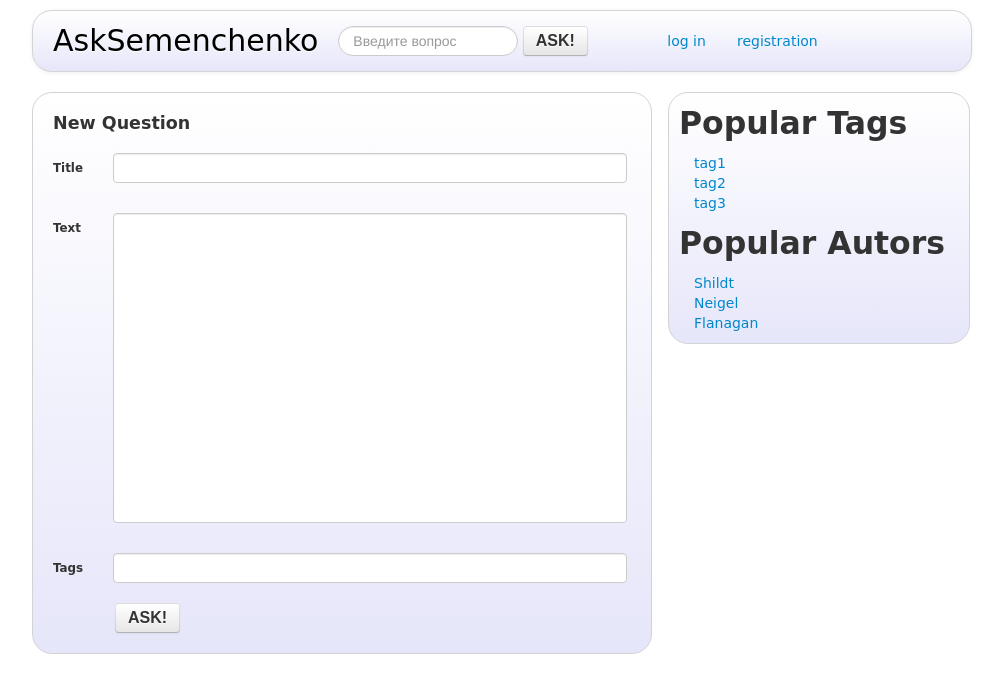
After one commit to SiiTP/ask_Semenchenko, a Django app: page /ask/ in a window 1280 px wide. The commit adds this page. Shown: the top 693 px of the page, without its empty margins (138-1141 px from the left). Run offline with Django 3.2, Linux system fonts and the light colour scheme; some libraries are stand-ins or nearby versions.

Commit message:
work with templates, static

```diff
--- a/ask_Semenchenko/urls.py
+++ b/ask_Semenchenko/urls.py
@@ -9,7 +9,10 @@ urlpatterns = patterns('',
     # url(r'^blog/', include('blog.urls')),
 
     url(r'^admin/', include(admin.site.urls)),
-    url(r'^$', main, name = 'main page'),
+    url(r'^$', main, name='main page'),
+    url(r'^ask/$', ask, name='asking'),
+    url(r'^question/$', question, name='question1'),
+    url(r'^image/$', image, name='abTesting'),
     url('^hello/$', hello),
     url('^postget/$', postget),
     url('^myHello/$', myHello),
--- a/ask_Semenchenko/views.py
+++ b/ask_Semenchenko/views.py
@@ -1,31 +1,50 @@
 from django.http import HttpResponse
 from django.shortcuts import render
 
+
 def hello(request):
-	#render(request,'picture.html',{})
-	return HttpResponse("Hello world! from views.py")
+    # render(request,'picture.html',{})
+    return HttpResponse("Hello world! from views.py")
+
 
 def postget(request):
-	outp =  """
-		<form action = "/postget/" method="post">
-			<label for="hello">Say hello!!!: </label>
+    outp = """
+        form action = "/postget/" method="post">
+            <label for="hello">Say hello!!!: </label>
 			<input id="hello" type="str" name="hello" value=""><br>
-			<button type="submit">
+        	<button type="submit">
 				OK
 			</button>
-	    	</form>
+	    </form>
 		%s
 		"""
-	if request.method == 'POST':
-		param = request.POST['hello']
-		outp = outp % ("You said :  " + str(param) + '\n')
-		return HttpResponse(outp)
-	return HttpResponse(outp)
+    if request.method == 'POST':
+        param = request.POST['hello']
+        outp = outp % ("You said :  " + str(param) + '\n')
+        return HttpResponse(outp)
+    return HttpResponse(outp)
+
 
 def myHello(request):
-	if request.method =='GET':
-		param=request.GET.get('param')
-		return HttpResponse("Get " + str(param))
+    if request.method == 'GET':
+        param = request.GET.get('param')
+        return HttpResponse("Get " + str(param))
+
 
 def main(request):
-	return render(request,'main.html',{})
+    #if request.method == 'GET':
+    #    regVariant = request.GET.get('regVariant')
+    #    context = {'regVariant' : regVariant}
+    return render(request, 'main.html', {})
+
+
+def ask(request):
+    return render(request, 'ask.html', {})
+
+
+def question(request):
+    return render(request, 'question.html', {})
+
+
+def image(request):
+    return render(request, 'image.html', {})
--- /dev/null
+++ b/static/styles/askStyle.css
@@ -0,0 +1,34 @@
+.askColumn{
+    border: solid 1px lightgray;
+    background-image: linear-gradient(to bottom, #FFF, lavender);
+    border-radius: 20px;
+    margin-bottom: 20px;
+    padding-bottom: 20px;
+}
+
+.newQuestion{
+    padding-top: 20px;
+    margin-top: 0px;
+    margin-left: 20px;
+}
+.rubric{
+    height: 28px;
+    width: 40px;
+    margin-right: 20px;
+    margin-left: 10px;
+    margin-top: 5px;
+    margin-bottom: 0px;
+}
+.inputFieldTitle{
+    width: 500px;
+}
+
+.inputFieldText{
+    width: 500px;
+    height: 300px;
+    resize: none;
+}
+
+.inputFieldTags{
+    width: 500px;
+}
--- a/static/styles/baseStyle.css
+++ b/static/styles/baseStyle.css
@@ -1,15 +1,35 @@
+.myNavbar{
+    padding-right: 0px;
+    border-radius: 20px;
+    background-image: linear-gradient(to bottom, white, lavender);
+}
+
+.registrationWind_Unregistered {
+    float: right;
+    margin: 10px;
+    padding: 10px;
+    margin-right: 0px;
+    width: 32%;
+}
+
+.registrationWind_Registered {
+    float: right;
+    margin: 10px;
+    padding: 10px;
+    margin-right: 0px;
+    width: 32%;
+}
+
 #maincolumn{
-    float: left;
-    #width: 65%;
+    margin-left: 0px;
 }
 
 #rightcolumn{
-    border: solid 2px #000000;
+    border: solid 1px lightgray;
     border-radius: 20px;
-    background-color: lavender;
+    background-image: linear-gradient(to bottom, #FFF, lavender);
     margin-left: 16px;
     float: left;
-    #width: 33%;
 }
 
 .title {
@@ -29,8 +49,8 @@
     font-size: medium;
 }
 .textTitle {
-    display: block;
     float: left;
+    margin-top: 10px;
     padding: 10px 20px;
     margin-left: -20px;
     font-size: 30px;
--- /dev/null
+++ b/templates/ask.html
@@ -0,0 +1,29 @@
+{% extends 'base.html' %}
+{% block head %}
+    <link rel="stylesheet" href="/styles/askStyle.css"/>
+{% endblock %}
+{% block content %}
+    <div class="askColumn">
+        <h4 class="newQuestion">New Question</h4>
+        <div>
+            <div class="row" style="margin: 0px; padding: 10px">
+                <h6 class="rubric span1">Title</h6>
+                <input type="text" class="input inputFieldTitle">
+            </div>
+            <div class="row" style="margin: 0px; padding: 10px">
+                <h6 class="rubric span1">Text</h6>
+                <!--<input type="span7" class="input inputFieldText">-->
+                <textarea class="inputFieldText"></textarea>
+            </div>
+            <div class="row" style="margin: 0px; padding: 10px">
+                <h6 class="rubric span1">Tags</h6>
+                <input type="text" class="input inputFieldTags">
+            </div>
+            <button type="submit" class="btn" style="margin-left: 82px">
+                <div class="textAsk">
+                    ASK!
+                </div>
+            </button>
+        </div>
+    </div>
+{% endblock %}
--- a/templates/base.html
+++ b/templates/base.html
@@ -1,21 +1,22 @@
-
-    <!DOCTYPE html>
+<!DOCTYPE html>
     <html>
     	<head >
     		<title>Ask_Semenchneko</title>
     			<meta name="viewport" content="width=device-width, initial-scale=1.0">
     			<link rel="stylesheet" href="/bootstrap/css/bootstrap.min.css"/>
     			<link rel="stylesheet" href="/styles/baseStyle.css"/>
-                <link rel="stylesheet" href="/styles/mainStyle.css"/>
+
+                {% block head %}
+                {% endblock %}
     			<script src="/jquery.js"></script>
     	</head>
-    	<body>
+    	<body style="font-family: DejaVu Sans">
     		<div class="container">
-                    <div class="navbar" style="margin-top: 10px;">
-                        <div class="navbar-inner">
-                            <li class="textTitle" href="#">AskSemenchenko</li>
+                    <div style="margin-top: 10px; " class="navbar">
+                        <div class="navbar-inner myNavbar">
+                            <div class="textTitle" href="#">AskSemenchenko</div>
                             <!--li class="divider-vertical"></li-->
-                            <form class="navbar-form form-search pull-left">
+                            <form class="navbar-form form-search pull-left" style="margin-top: 10px">
                                 <input type="text" class="input-medium search-query" placeholder = "Введите вопрос"/>
                                 <button type="submit" class="btn">
                                     <div class="textAsk">
@@ -23,25 +24,43 @@
                                     </div>
                                 </button>
                             </form>
+                            <!--form action="/main/" method="get">
+                                <input id="regVariant" type="str" name="regVariant">
+                            </form-->
+                            {% block registrationForm %}
+                            <div class="registrationWind_Unregistered">
+                                <div class="row" style="margin-top: 0px; margin-left: 0px">
+                                    <a href="#">log in</a>
+                                    &nbsp
+                                    &nbsp
+                                    &nbsp
+                                    <a href="#">registration</a>
+                                </div>
+                            </div>
+                            {% endblock %}
                         </div>
                     </div>
     			<div class="row" style="margin-left: 0px;">
                     <div class="span8 " style="margin-left : 0px">
-                        {% block main %}
+                        {% block content %}
                         {% endblock %}
                     </div>
 					<div class="span4" id="rightcolumn">
 						<h2 class="marginsLeftTop">Popular Tags</h2>
 							<ul>
-								<li>tag1</li>
-								<li>tag2</li>
-								<li>tag3</li>
+								<a>tag1</a>
+                                <br>
+								<a>tag2</a>
+                                <br>
+								<a>tag3</a>
 							</ul>
                         <h2 class="marginsLeftTop">Popular Autors</h2>
                             <ul>
-								<li>Shildt</li>
-								<li>Neigel</li>
-                                <li>Flanagan</li>
+								<a>Shildt</a>
+                                <br>
+								<a>Neigel</a>
+                                <br>
+								<a>Flanagan</a>
 							</ul>
 					</div>
     			</div>
```
Also changed, not shown: static/styles/mainStyle.css (+15 -7 lines), static/styles/questionStyle.css (added, +38 -0 lines), templates/main.html (+34 -4 lines), templates/question.html (added, +94 -0 lines), Nagruzo4noe_testirovanie.png (deleted), 1 other file.
